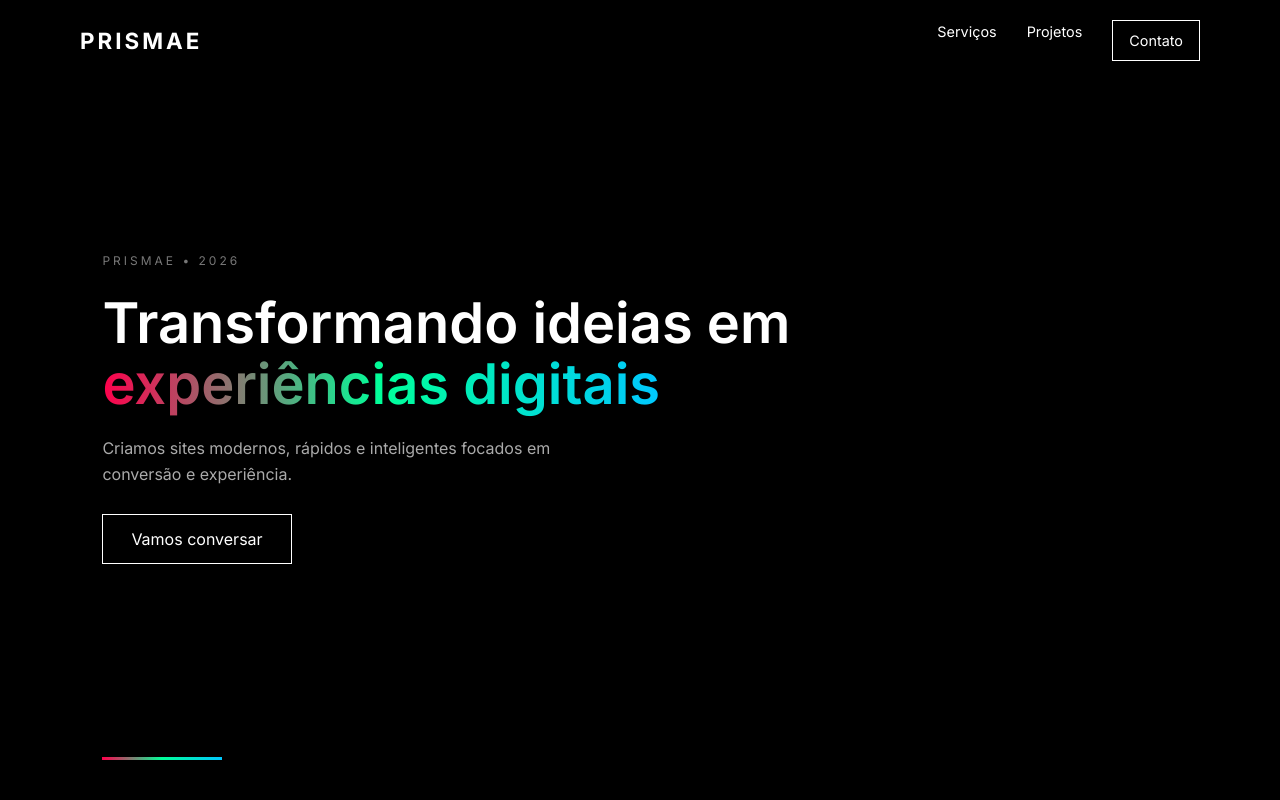
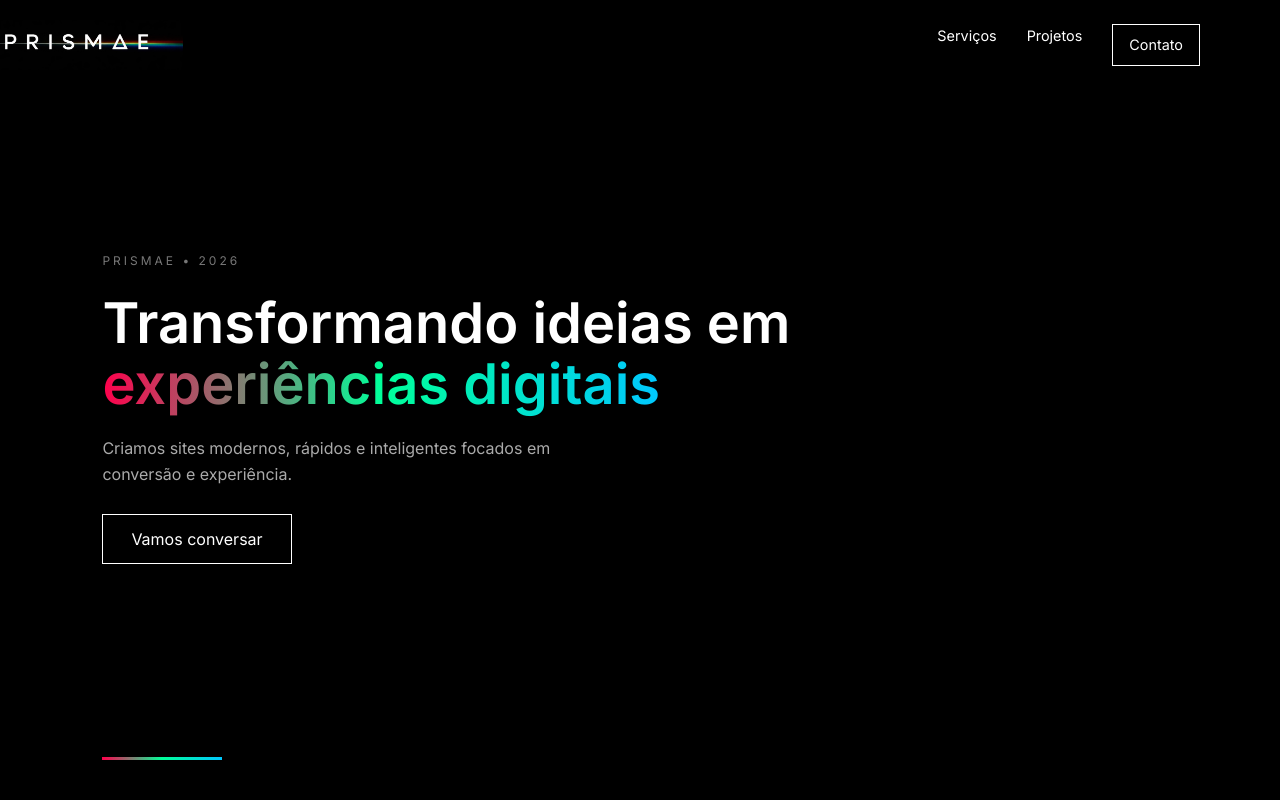
Before and after one commit to prismae/prismae-site, a React (Vite) app in the folder frontend/: page / in a window 1280 px wide. Shown: the top 800 px of the page. Built offline with nearby package versions, Linux system fonts and the light colour scheme.

Commit message:
Atualizações na Logo

```diff
--- a/frontend/package.json
+++ b/frontend/package.json
@@ -15,6 +15,6 @@
   },
   "devDependencies": {
     "@vitejs/plugin-react": "^4.2.1",
-    "vite": "^5.0.10"
+    "vite": "^7.3.1"
   }
 }
--- a/frontend/src/components/Header.css
+++ b/frontend/src/components/Header.css
@@ -18,13 +18,15 @@
   display: flex;
   justify-content: space-between;
   align-items: center;
+  background: #000000;
 }
 
 .logo {
-  font-size: 1.4rem;
-  font-weight: 700;
-  letter-spacing: 3px;
-  color: #ffffff;
+  height: 50px;
+  width: auto;
+  object-fit: contain;
+
+  margin-left: -100px;
 }
 
 .nav {
--- a/frontend/src/components/Header.jsx
+++ b/frontend/src/components/Header.jsx
@@ -15,7 +15,7 @@ export default function Header() {
   return (
     <header className={`header ${scrolled ? 'scrolled' : ''}`}>
       <div className="header-container">
-        <div className="logo">PRISMAE</div>
+        <img className="logo" src="public/images/logo.jpeg"></img>
 
         <nav className="nav">
           <a href="#services">Serviços</a>
```
Also changed, not shown: frontend/public/images/logo.jpeg (added), 1 other file (tests, documents, lock files or other folders).
